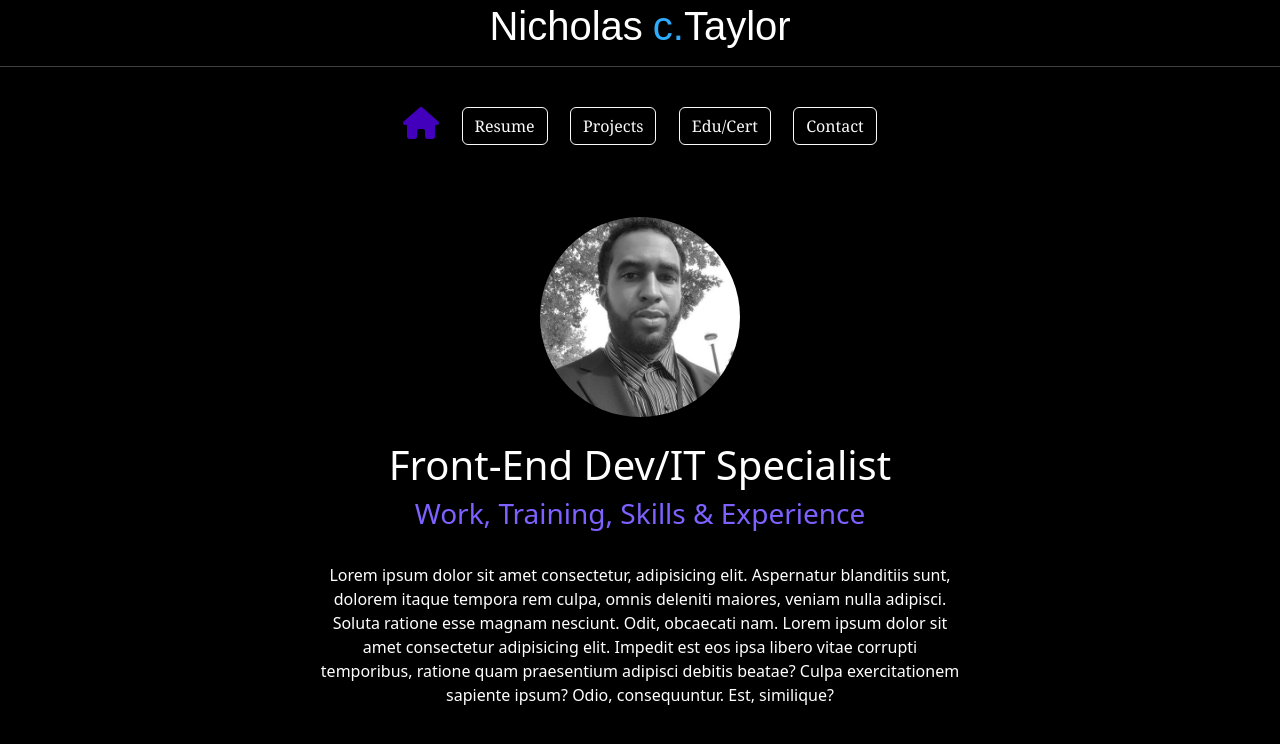
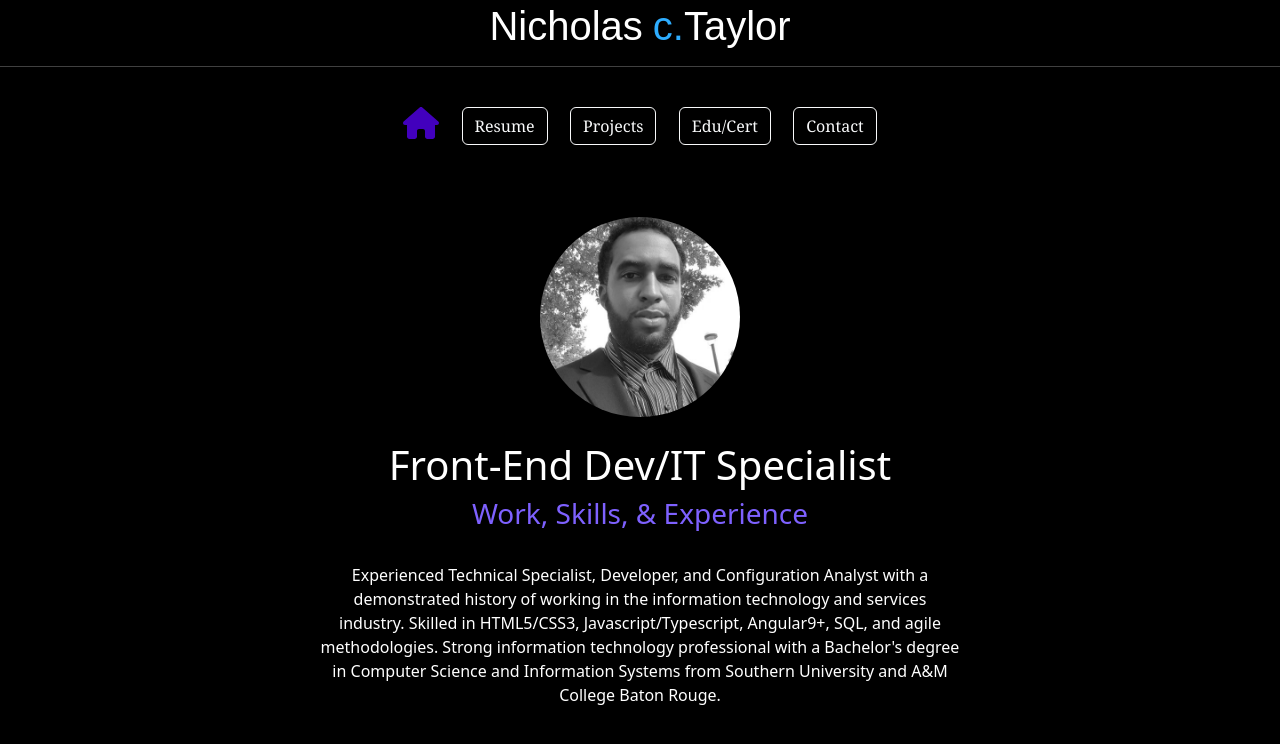
Before and after one commit to southnick225/personal-site, an Angular app: page / in a window 1280 px wide. Shown: the top 744 px of the page. Built offline with nearby package versions, Linux system fonts and the light colour scheme.

Commit message:
added profile summary

```diff
--- a/src/app/profile/profile.component.html
+++ b/src/app/profile/profile.component.html
@@ -8,14 +8,15 @@
 </div>
 
 
-<h3 style="color:#7e61ff">Work, Training, Skills & Experience</h3>
+<h3 style="color:#7e61ff">Work, Skills, & Experience</h3>
 <br>
 
 <div class="photo-con">
 <p style="text-align: center; max-width: 50%;">
-
-Lorem ipsum dolor sit amet consectetur, adipisicing elit. Aspernatur blanditiis sunt, dolorem itaque tempora rem culpa, omnis deleniti maiores, veniam nulla adipisci. Soluta ratione esse magnam nesciunt. Odit, obcaecati nam.
-
-Lorem ipsum dolor sit amet consectetur adipisicing elit. Impedit est eos ipsa libero vitae corrupti temporibus, ratione quam praesentium adipisci debitis beatae? Culpa exercitationem sapiente ipsum? Odio, consequuntur. Est, similique?
+    Experienced Technical Specialist, Developer, and Configuration Analyst with a demonstrated
+     history of working in the information technology and services industry. Skilled
+      in HTML5/CSS3, Javascript/Typescript, Angular9+, SQL, and agile methodologies. Strong information
+       technology professional with a Bachelor's degree in Computer Science and Information
+        Systems from Southern University and A&M College Baton Rouge.
 </p>
 </div>
--- a/src/app/projects/projects.component.html
+++ b/src/app/projects/projects.component.html
@@ -8,8 +8,7 @@
         <h5 class="card-title">{{project.title}}</h5>
         <p class="card-text">{{project.desc}}</p>
         <button class="btn btn-outline-light tab padding" [disabled]="project.disable"><a href={{project.link}} class="links">Live</a></button>
-        <button class="btn btn-outline-light tab padding" style="margin:4px" [disabled]="project.disable"><a href={{project.link}} class="links">Github</a></button>
+        <button class="btn btn-outline-light tab padding" style="margin:4px" [disabled]="project.disable"><a href={{project.github}} class="links">Github</a></button>
     </div>
 </div>
-
 </div>
```
